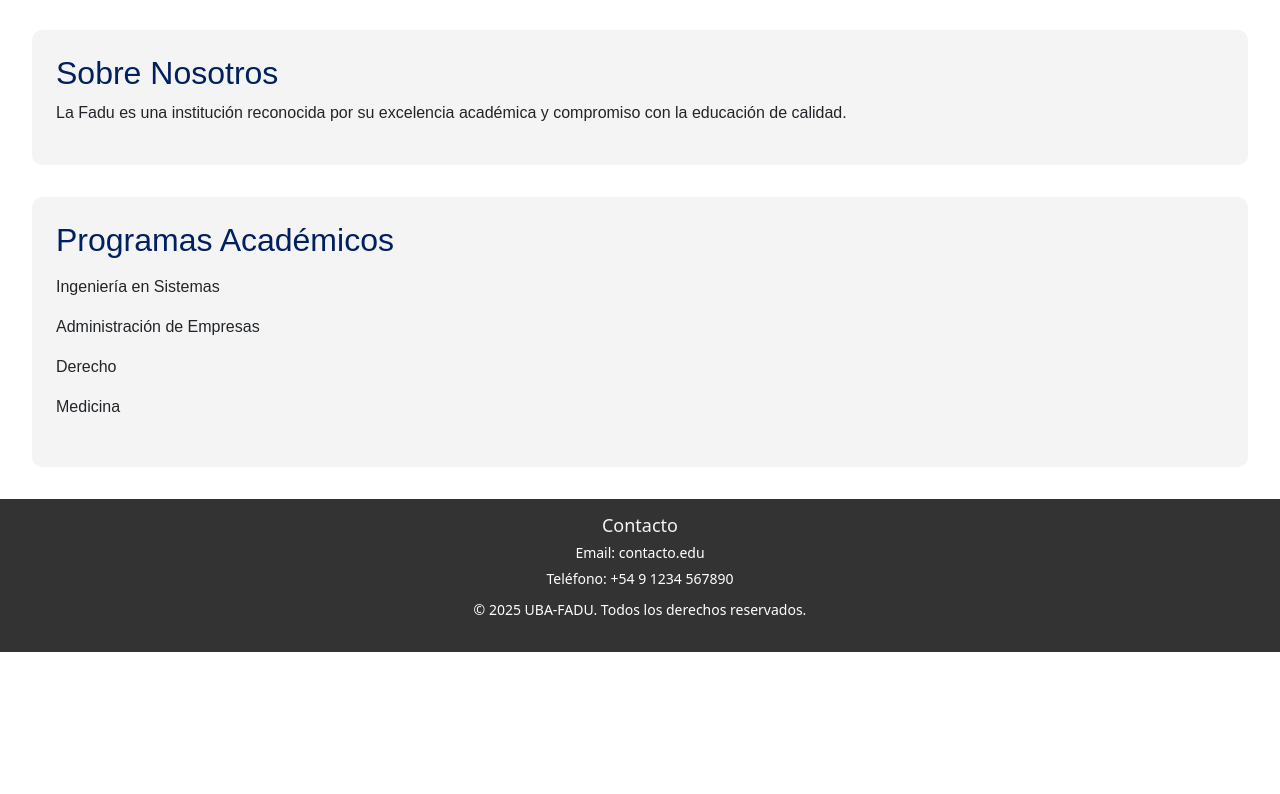
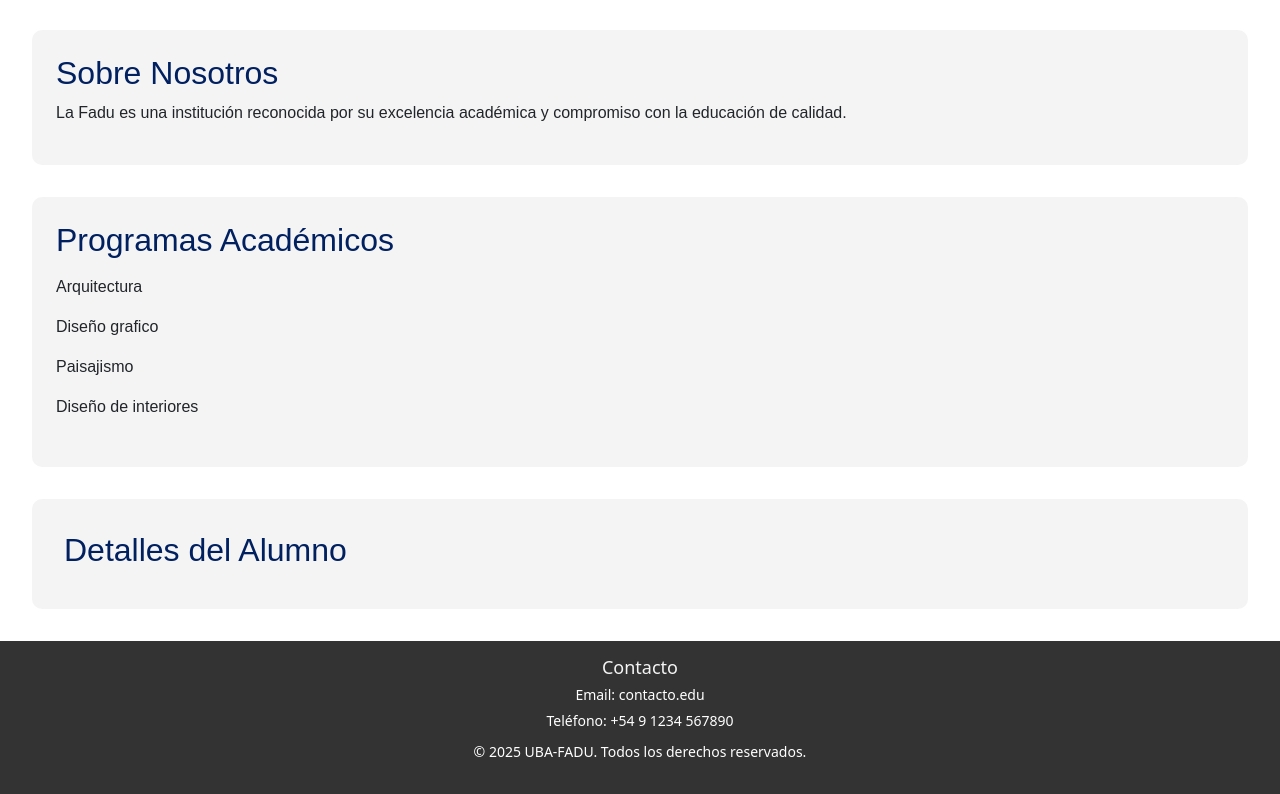
Before and after one commit to Cardinalearq/curso-angular, an Angular app: page / in a window 1280 px wide. Shown: the part 451-1245 px from the top of the page. Before the commit the page ends 1103 px from the top, so only its background shows below. Built offline with nearby package versions, Linux system fonts and the light colour scheme.

Commit message:
agrego interface alumno y la llamo desde main component

```diff
--- a/src/app/components/main/main.component.css
+++ b/src/app/components/main/main.component.css
@@ -43,3 +43,7 @@ ul {
 li {
     padding: 0.5rem 0;
 }
+
+.detalle-alumnos:hover {
+    color: #3b62b1;
+}
--- a/src/app/components/main/main.component.html
+++ b/src/app/components/main/main.component.html
@@ -12,10 +12,23 @@
     <section class="programs">
         <h2>Programas Académicos</h2>
         <ul>
-            <li>Ingeniería en Sistemas</li>
-            <li>Administración de Empresas</li>
-            <li>Derecho</li>
-            <li>Medicina</li>
+            <li>Arquitectura</li>
+            <li>Diseño grafico</li>
+            <li>Paisajismo</li>
+            <li>Diseño de interiores</li>
         </ul>
     </section>
+    <section class="main">
+        <h2 class="detalle-alumnos" (click)="toggleDetalles()" style="cursor: pointer;">
+        Detalles del Alumno
+        </h2>
+        <section *ngIf="mostrarDetalles">
+          <p><strong>ID:</strong> {{ alumno.id }}</p>
+          <p><strong>Nombre:</strong> {{ alumno.nombre }}</p>
+          <p><strong>Edad:</strong> {{ alumno.edad }}</p>
+          <p><strong>Email:</strong> {{ alumno.email }}</p>
+          <p><strong>Inscripción:</strong> {{ alumno.inscripcion | date:'dd/MM/yyyy' }}</p>
+          <p><strong>Activo:</strong> {{ alumno.activo ? 'Sí' : 'No' }}</p>
+        </section>
+      </section>
 </main>
--- a/src/app/components/main/main.component.ts
+++ b/src/app/components/main/main.component.ts
@@ -1,4 +1,5 @@
 import { Component } from '@angular/core';
+import { Alumno } from '../../interfaces/alumno.interface';
 
 @Component({
   selector: 'app-main',
@@ -6,4 +7,22 @@ import { Component } from '@angular/core';
   templateUrl: './main.component.html',
   styleUrls: ['./main.component.css']
 })
-export class MainComponent {}
+
+export class MainComponent {
+  alumno: Alumno = {
+    id: 1,
+    nombre: 'Nicolas Ferraro',
+    edad: 30,
+    email: 'nferraro@gmail.com',
+    inscripcion: new Date('2023-03-02'),
+    activo: true
+  };
+
+  // Variable para controlar la visibilidad del contenido
+  mostrarDetalles: boolean = false;
+
+  // Método para alternar la visibilidad
+  toggleDetalles() {
+    this.mostrarDetalles = !this.mostrarDetalles;
+  }
+}
```
Also changed, not shown: src/app/interfaces/alumno.interface.ts (added, +8 -0 lines).
